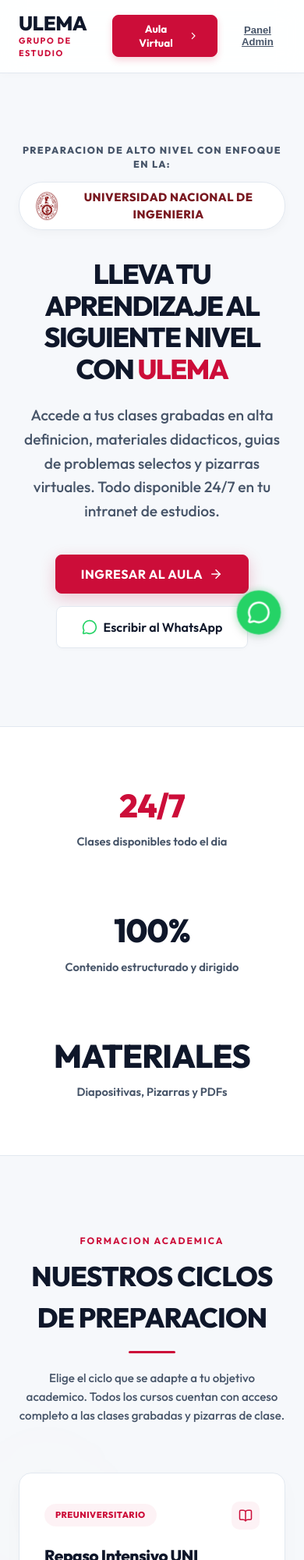
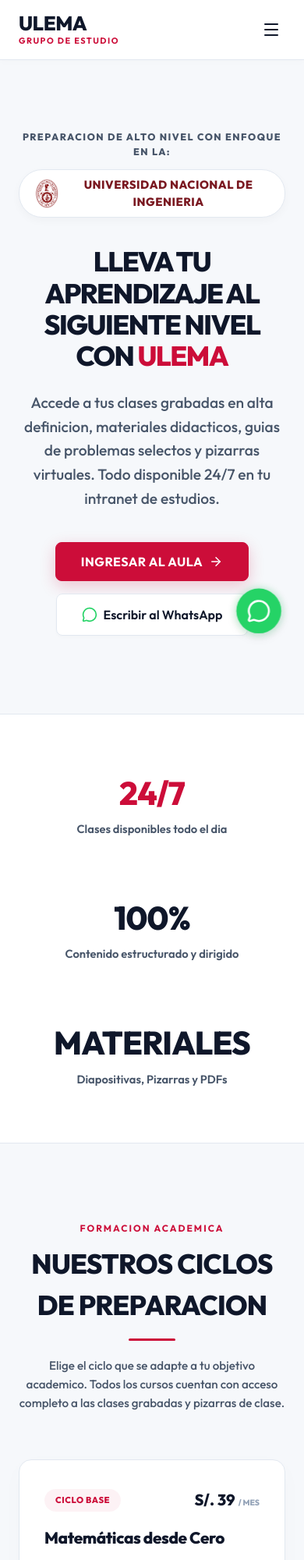
Before and after one commit to dayronsena123/aula_virtual_web, a React (Vite) app: page / in a window 390 px wide. Shown: the top 2000 px of the page at 78% size. Built offline with nearby package versions, Linux system fonts and the light colour scheme; no server answers.

Commit message:
Agregado ciclo Matematicas desde Cero (S/. 39), precios en soles vacios para otros ciclos, barra de navegacion responsiva con menu hamburguesa y seccion de docente Riudin Acuna

```diff
--- a/src/pages/LandingPage.jsx
+++ b/src/pages/LandingPage.jsx
@@ -1,6 +1,6 @@
-import React, { useEffect, useRef } from 'react';
+import React, { useEffect, useRef, useState } from 'react';
 import { useNavigate } from 'react-router-dom';
-import { BookOpen, GraduationCap, ChevronRight, CheckCircle2, Shield, MessageCircle, Phone, Mail, MapPin, ArrowRight } from 'lucide-react';
+import { BookOpen, GraduationCap, ChevronRight, CheckCircle2, Shield, MessageCircle, Phone, Mail, MapPin, ArrowRight, Menu, X } from 'lucide-react';
 
 // Scroll animation hook
 function useScrollReveal() {
@@ -28,6 +28,8 @@
   const navigate = useNavigate();
   const pageRef = useScrollReveal();
 
+  const [menuOpen, setMenuOpen] = useState(false);
+
   const whatsappNumber = "51907040190";
   const getWhatsappLink = (cycleName) => {
     const text = encodeURIComponent(`Hola, deseo solicitar información e inscribirme en el ciclo: ${cycleName} del Grupo de Estudio ULEMA.`);
@@ -36,22 +38,32 @@
 
   const cycles = [
     {
-      title: "Repaso Intensivo UNI (Matematica)",
-      description: "Preparacion avanzada con foco en el examen de admision UNI. Domina los temas mas recurrentes del temario de matematicas.",
-      subjects: ["Algebra", "Aritmetica", "Geometria", "Trigonometria"],
-      badge: "PREUNIVERSITARIO"
+      title: "Matemáticas desde Cero",
+      description: "Construye hoy tu base, asegura tu futuro universitario y domina las matemáticas paso a paso.",
+      subjects: ["Aritmética desde Cero", "Álgebra", "Geometría", "Trigonometría"],
+      badge: "CICLO BASE",
+      price: "S/. 39"
     },
     {
-      title: "Calculo Diferencial",
-      description: "Curso teorico-practico de nivel universitario enfocado en el analisis de funciones, limites, continuidad y derivadas.",
-      subjects: ["Funciones reales", "Limites y Continuidad", "Derivadas y Reglas", "Aplicaciones de la derivada"],
-      badge: "UNIVERSITARIO"
+      title: "Repaso Intensivo UNI (Matemática)",
+      description: "Preparación avanzada con foco en el examen de admisión UNI. Domina los temas más recurrentes del temario de matemáticas.",
+      subjects: ["Álgebra", "Aritmética", "Geometría", "Trigonometría"],
+      badge: "PREUNIVERSITARIO",
+      price: "S/."
     },
     {
-      title: "Calculo Integral",
-      description: "Domina las tecnicas de integracion, teoremas fundamentales del calculo y sus aplicaciones en areas, volumenes y fisica.",
-      subjects: ["Integrales Indefinidas", "Metodos de Integracion", "Integral Definida", "Areas y Volumenes de Revolucion"],
-      badge: "UNIVERSITARIO"
+      title: "Cálculo Diferencial",
+      description: "Curso teórico-práctico de nivel universitario enfocado en el análisis de funciones, límites, continuidad y derivadas.",
+      subjects: ["Funciones reales", "Límites y Continuidad", "Derivadas y Reglas", "Aplicaciones de la derivada"],
+      badge: "UNIVERSITARIO",
+      price: "S/."
+    },
+    {
+      title: "Cálculo Integral",
+      description: "Domina las técnicas de integración, teoremas fundamentales del cálculo y sus aplicaciones en áreas, volúmenes y física.",
+      subjects: ["Integrales Indefinidas", "Métodos de Integración", "Integral Definida", "Áreas y Volúmenes de Revolución"],
+      badge: "UNIVERSITARIO",
+      price: "S/."
     }
   ];
 
@@ -170,10 +182,18 @@
           50% { transform: translateY(-5px) scale(1.05); }
         }
 
-        @media (max-width: 768px) {
+        @media (max-width: 991px) {
           #landing-navbar {
             display: none !important;
           }
+          #landing-action-buttons {
+            display: none !important;
+          }
+          #hamburger-menu-btn {
+            display: flex !important;
+          }
+        }
+        @media (max-width: 768px) {
           .hero-heading {
             font-size: 2.2rem !important;
           }
@@ -212,24 +232,24 @@
         padding: '16px 0',
         position: 'sticky',
         top: 0,
-        backgroundColor: 'rgba(255, 255, 255, 0.9)',
+        backgroundColor: 'rgba(255, 255, 255, 0.95)',
         backdropFilter: 'blur(16px)',
         zIndex: 50,
         boxShadow: '0 2px 10px rgba(0, 0, 0, 0.02)'
       }}>
-        <div className="container" style={{ display: 'flex', justifyContent: 'space-between', alignItems: 'center' }}>
+        <div className="container" style={{ display: 'flex', justifyContent: 'space-between', alignItems: 'center', position: 'relative' }}>
           {/* Logo */}
-          <div style={{ display: 'flex', flexDirection: 'column', cursor: 'pointer' }} onClick={() => window.scrollTo({ top: 0, behavior: 'smooth' })}>
+          <div style={{ display: 'flex', flexDirection: 'column', cursor: 'pointer', zIndex: 51 }} onClick={() => { window.scrollTo({ top: 0, behavior: 'smooth' }); setMenuOpen(false); }}>
             <span style={{ fontSize: '1.6rem', fontWeight: 900, color: 'var(--text-primary)', letterSpacing: '-0.5px', lineHeight: 1.1 }}>ULEMA</span>
             <span style={{ fontSize: '0.68rem', color: 'var(--accent-red)', fontWeight: 700, textTransform: 'uppercase', letterSpacing: '1.5px' }}>
               Grupo de Estudio
             </span>
           </div>
 
-          {/* Navigation Links */}
+          {/* Navigation Links (Desktop) */}
           <nav style={{ display: 'flex', gap: '28px', alignItems: 'center' }} id="landing-navbar">
-            <button className="nav-link-btn" onClick={() => window.scrollTo({ top: 0, behavior: 'smooth' })}>
-              Inicio
+            <button className="nav-link-btn" onClick={() => scrollToSection('docente')}>
+              Docente
             </button>
             <button className="nav-link-btn" onClick={() => scrollToSection('ciclos')}>
               Ciclos
@@ -239,8 +259,8 @@
             </button>
           </nav>
 
-          {/* Action Buttons */}
-          <div style={{ display: 'flex', gap: '16px', alignItems: 'center' }}>
+          {/* Action Buttons (Desktop) */}
+          <div style={{ display: 'flex', gap: '16px', alignItems: 'center' }} id="landing-action-buttons">
             <button
               onClick={() => navigate('/login')}
               className="btn btn-primary"
@@ -277,6 +297,109 @@
               Panel Admin
             </button>
           </div>
+
+          {/* Hamburger Menu Button (Mobile) */}
+          <button
+            id="hamburger-menu-btn"
+            onClick={() => setMenuOpen(!menuOpen)}
+            style={{
+              display: 'none',
+              background: 'none',
+              border: 'none',
+              color: 'var(--text-primary)',
+              cursor: 'pointer',
+              padding: '6px',
+              zIndex: 51,
+              alignItems: 'center',
+              justifyContent: 'center'
+            }}
+          >
+            {menuOpen ? <X size={24} /> : <Menu size={24} />}
+          </button>
+
+          {/* Mobile Menu Dropdown Panel */}
+          {menuOpen && (
+            <div style={{
+              position: 'absolute',
+              top: 'calc(100% + 16px)',
+              left: '16px',
+              right: '16px',
+              backgroundColor: '#ffffff',
+              borderRadius: '16px',
+              border: '1px solid var(--border-color)',
+              boxShadow: '0 15px 35px rgba(0,0,0,0.08)',
+              padding: '24px',
+              display: 'flex',
+              flexDirection: 'column',
+              gap: '16px',
+              zIndex: 49,
+              animation: 'heroFadeIn 0.2s ease-out forwards'
+            }}>
+              <button
+                className="nav-link-btn"
+                style={{ textAlign: 'left', width: '100%', padding: '10px 0' }}
+                onClick={() => { scrollToSection('docente'); setMenuOpen(false); }}
+              >
+                Docente
+              </button>
+              <button
+                className="nav-link-btn"
+                style={{ textAlign: 'left', width: '100%', padding: '10px 0' }}
+                onClick={() => { scrollToSection('ciclos'); setMenuOpen(false); }}
+              >
+                Ciclos
+              </button>
+              <button
+                className="nav-link-btn"
+                style={{ textAlign: 'left', width: '100%', padding: '10px 0' }}
+                onClick={() => { scrollToSection('contacto'); setMenuOpen(false); }}
+              >
+                Contacto
+              </button>
+
+              <div style={{ height: '1px', backgroundColor: 'var(--border-color)', margin: '4px 0' }} />
+
+              <button
+                onClick={() => { navigate('/login'); setMenuOpen(false); }}
+                className="btn btn-primary"
+                style={{
+                  width: '100%',
+                  padding: '12px',
+                  fontSize: '0.9rem',
+                  backgroundColor: 'var(--accent-red)',
+                  borderColor: 'var(--accent-red)',
+                  color: '#ffffff',
+                  boxShadow: '0 4px 10px rgba(204, 13, 57, 0.18)',
+                  fontWeight: 700,
+                  borderRadius: '8px',
+                  justifyContent: 'center',
+                  display: 'flex',
+                  alignItems: 'center',
+                  gap: '8px'
+                }}
+              >
+                Aula Virtual
+                <ChevronRight size={16} />
+              </button>
+
+              <button
+                onClick={() => { navigate('/login?admin=true'); setMenuOpen(false); }}
+                style={{
+                  background: 'none',
+                  border: 'none',
+                  color: 'var(--text-secondary)',
+                  fontSize: '0.88rem',
+                  fontWeight: 700,
+                  cursor: 'pointer',
+                  textAlign: 'center',
+                  padding: '10px 0',
+                  textDecoration: 'underline'
+                }}
+              >
+                Panel Admin
+              </button>
+            </div>
+          )}
         </div>
       </header>
 
@@ -415,8 +538,13 @@
                     }}>
                       {cycle.badge}
                     </span>
-                    <div style={{ width: '36px', height: '36px', borderRadius: '10px', backgroundColor: 'var(--accent-red-muted)', display: 'flex', alignItems: 'center', justifyContent: 'center' }}>
-                      <BookOpen size={18} color="var(--accent-red)" />
+                    <div style={{ display: 'flex', alignItems: 'baseline', gap: '4px' }}>
+                      <span style={{ fontSize: '1.25rem', fontWeight: 900, color: 'var(--text-primary)' }}>
+                        {cycle.price}
+                      </span>
+                      {cycle.price === "S/. 39" && (
+                        <span style={{ fontSize: '0.65rem', color: 'var(--text-muted)', fontWeight: 800, textTransform: 'uppercase' }}>/ mes</span>
+                      )}
                     </div>
                   </div>
 
@@ -481,6 +609,81 @@
                 </div>
               </div>
             ))}
+          </div>
+        </div>
+      </section>
+
+      {/* Docente / Director Section */}
+      <section id="docente" style={{ padding: '120px 0 100px 0', backgroundColor: '#f8fafc', borderTop: '1px solid var(--border-color)', position: 'relative', zIndex: 1 }}>
+        <div className="container" style={{ maxWidth: '800px' }}>
+          <div className="scroll-reveal" style={{ textAlign: 'center', marginBottom: '60px' }}>
+            <span style={{ fontSize: '0.75rem', fontWeight: 700, color: 'var(--accent-red)', textTransform: 'uppercase', letterSpacing: '2px', display: 'block', marginBottom: '10px' }}>NUESTRO DOCENTE</span>
+            <h2 style={{ fontSize: '2.1rem', color: 'var(--text-primary)', fontWeight: 900, letterSpacing: '-0.8px', textTransform: 'uppercase' }}>DOCENTE PRINCIPAL Y FUNDADOR</h2>
+            <div style={{ width: '60px', height: '3px', backgroundColor: 'var(--accent-red)', margin: '14px auto 0 auto', borderRadius: '2px' }} />
+          </div>
+
+          <div className="scroll-reveal" style={{
+            backgroundColor: '#ffffff',
+            borderRadius: '24px',
+            border: '1px solid var(--border-color)',
+            boxShadow: '0 10px 40px rgba(0, 0, 0, 0.03)',
+            padding: '54px 36px 42px 36px',
+            textAlign: 'center',
+            position: 'relative',
+            marginTop: '80px'
+          }}>
+            {/* Profile image with white border and drop shadow */}
+            <div style={{
+              position: 'absolute',
+              top: '-70px',
+              left: '50%',
+              transform: 'translateX(-50%)',
+              width: '140px',
+              height: '140px',
+              borderRadius: '50%',
+              border: '6px solid #ffffff',
+              boxShadow: '0 8px 30px rgba(0, 0, 0, 0.12)',
+              overflow: 'hidden',
+              backgroundColor: '#f8fafc'
+            }}>
+              <img
+                src="/Riudin Acuña.jpeg"
+                alt="Riudin Acuña"
+                style={{ width: '100%', height: '100%', objectFit: 'cover' }}
+              />
+            </div>
+
+            <div style={{ marginTop: '70px' }}>
+              <span style={{
+                fontSize: '0.75rem',
+                backgroundColor: 'var(--accent-red-muted)',
+                padding: '6px 16px',
+                borderRadius: '20px',
+                color: 'var(--accent-red)',
+                fontWeight: 800,
+                textTransform: 'uppercase',
+                letterSpacing: '1px'
+              }}>
+                Docente UNI
+              </span>
+
+              <h3 style={{ fontSize: '1.8rem', fontWeight: 900, color: 'var(--text-primary)', marginTop: '16px', marginBottom: '8px', textTransform: 'uppercase', letterSpacing: '-0.5px' }}>
+                Riudin Acuña
+              </h3>
+
+              <p style={{ fontSize: '0.95rem', color: 'var(--accent-red)', fontWeight: 800, marginBottom: '24px', textTransform: 'uppercase', letterSpacing: '0.5px' }}>
+                Universidad Nacional de Ingeniería (UNI) - Ingeniería Estadística
+              </p>
+
+              <div style={{ maxWidth: '600px', margin: '0 auto', color: 'var(--text-secondary)', fontSize: '0.95rem', lineHeight: 1.7, fontWeight: 500 }}>
+                <p style={{ marginBottom: '16px' }}>
+                  Estudiante y destacado docente de la <strong>UNI</strong>, con una trayectoria impecable en la enseñanza de las matemáticas. Especializado tanto en la preparación de nivel preuniversitario como en el dictado de cursos universitarios de Cálculo Diferencial e Integral.
+                </p>
+                <p>
+                  Su método riguroso y dinámico asegura que el estudiante adquiera una base sólida, enfocándose en la resolución de problemas con lógica y precisión para garantizar el máximo rendimiento académico y el ingreso a las universidades más exigentes del país.
+                </p>
+              </div>
+            </div>
           </div>
         </div>
       </section>
```
Also changed, not shown: public/Riudin Acuña.jpeg (added), 1 other file (tests, documents, lock files or other folders).
